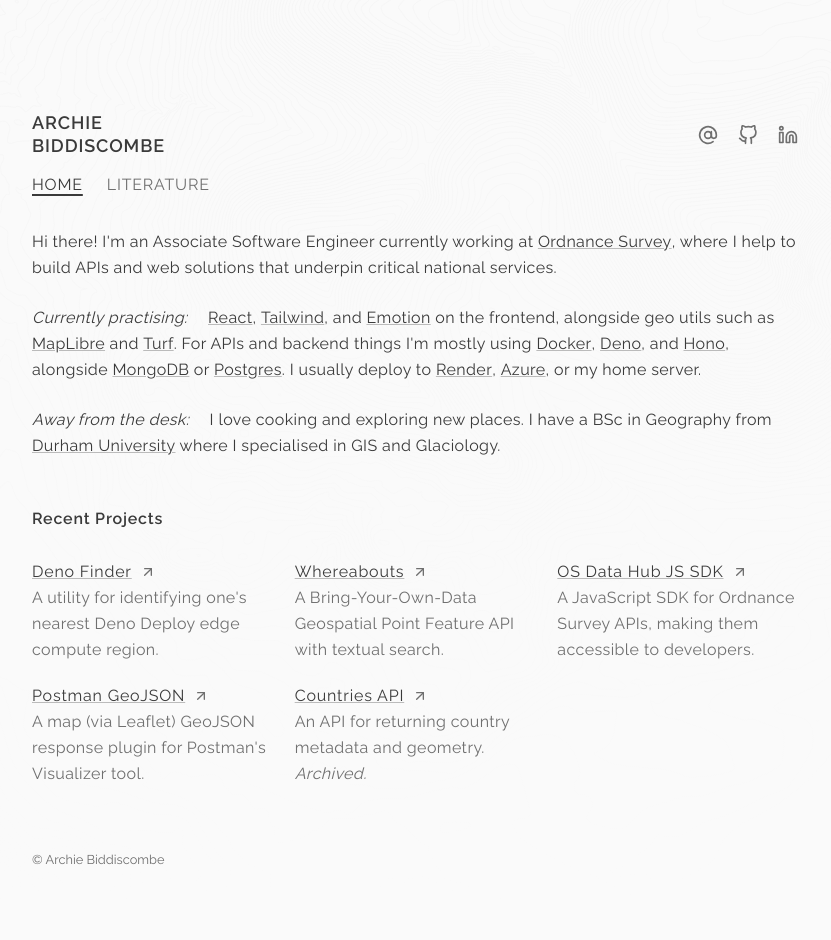
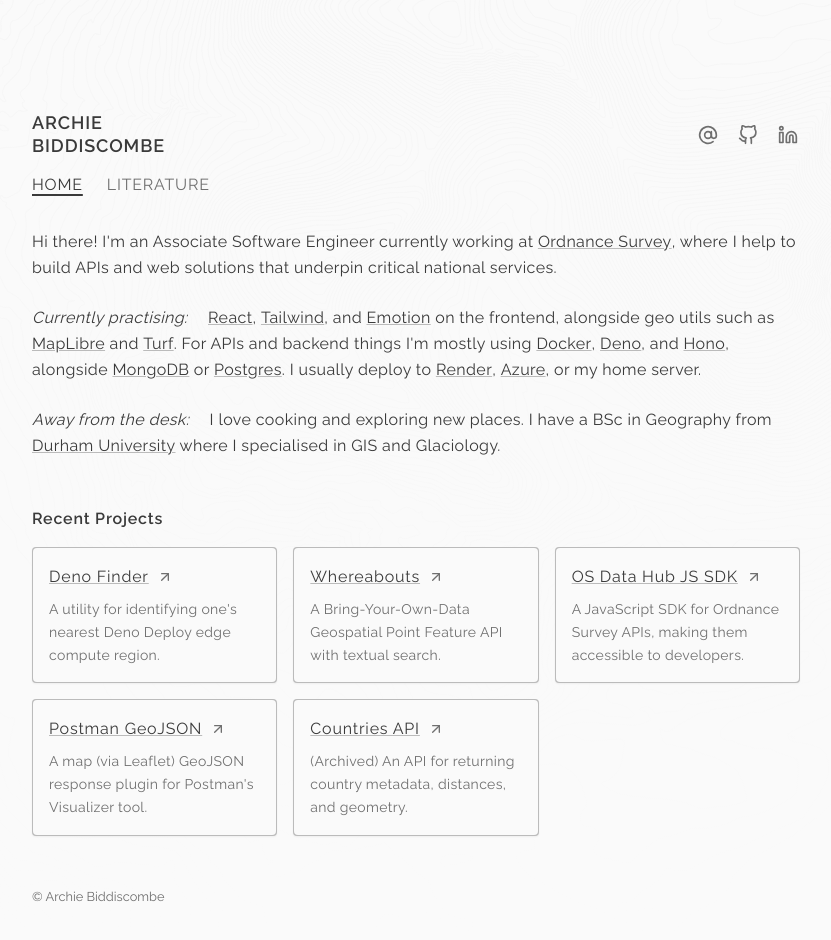
Before and after one commit to abiddiscombe/abiddiscombe-dev, a Next.js app: page / in a window 1280 px wide. Shown: the whole page, without its empty margins (224-1055 px from the left). Before the commit the page ends 903 px from the top, so only its background shows below. Built offline with nearby package versions, Linux system fonts and the light colour scheme.

Commit message:
feat: project cards on homepage and dynamic gradient borders

```diff
--- a/src/app/literature/page.tsx
+++ b/src/app/literature/page.tsx
@@ -100,7 +100,8 @@
 
 function LiteratureCard(p: LiteratureCardProps) {
   return (
-    <article className='p-4 mb-4 bg-back-light dark:bg-back-dark shadow-sm hover:shadow rounded border border-fontLightest-light dark:border-fontLightest-dark'>
+    <div className='mb-4 p-[1px] shadow-sm hover:shadow rounded bg-fontLightest-light dark:bg-fontLightest-dark hover:bg-gradient-to-tr from-[#E55D87] to-[#5FC3E4]'>
+      <article className='p-4 bg-back-light dark:bg-back-dark rounded'>
         <Typography variant='h3'>
           <ExternalLink href={p.href} message={p.title} />
         </Typography>
@@ -109,5 +110,6 @@
           {p.date && ` (${p.date})`}. {p.format && <i>{p.format}.</i>}
         </p>
       </article>
+    </div>
   );
 }
--- a/src/app/page.tsx
+++ b/src/app/page.tsx
@@ -28,12 +28,7 @@
     {
       name: 'Countries API',
       href: 'https://github.com/abiddiscombe/countries',
-      summary: (
-        <>
-          {' '}
-          An API for returning country metadata and geometry. <em>Archived.</em>
-        </>
-      ),
+      summary: <>(Archived) An API for returning country metadata, distances, and geometry.</>,
     },
   ];
 
@@ -93,16 +88,32 @@
 
       <Typography variant='h2'>Recent Projects</Typography>
 
-      <div className='my-3 grid gap-5 grid-cols-1 sm:grid-cols-3'>
+      <div className='grid gap-4 grid-cols-1 sm:grid-cols-3'>
         {projects.map((project) => (
-          <article key={project.href}>
-            <Typography variant='h3'>
-              <ExternalLink href={project.href} message={project.name} />
-            </Typography>
-            <Typography variant='bodyLesser'>{project.summary}</Typography>
-          </article>
+          <ProjectCard key={project.href} {...project} />
         ))}
       </div>
     </>
   );
 }
+
+interface ProjectCardProps {
+  href: string;
+  name: string;
+  summary: React.ReactNode;
+}
+
+function ProjectCard(p: ProjectCardProps) {
+  return (
+    <div className='p-[1px] shadow-sm hover:shadow rounded bg-fontLightest-light dark:bg-fontLightest-dark hover:bg-gradient-to-tr from-[#E55D87] to-[#5FC3E4]'>
+      <article className='p-4 bg-back-light dark:bg-back-dark rounded'>
+        <Typography variant='h3'>
+          <ExternalLink href={p.href} message={p.name} />
+        </Typography>
+        <p className='mt-2 tracking-wide leading-relaxed text-sm text-fontLighter-light dark:text-fontLighter-dark'>
+          {p.summary}
+        </p>
+      </article>
+    </div>
+  );
+}
```
Also changed, not shown: 1 other file (tests, documents, lock files or other folders). Lines whose indentation alone changed are shown as unchanged.
